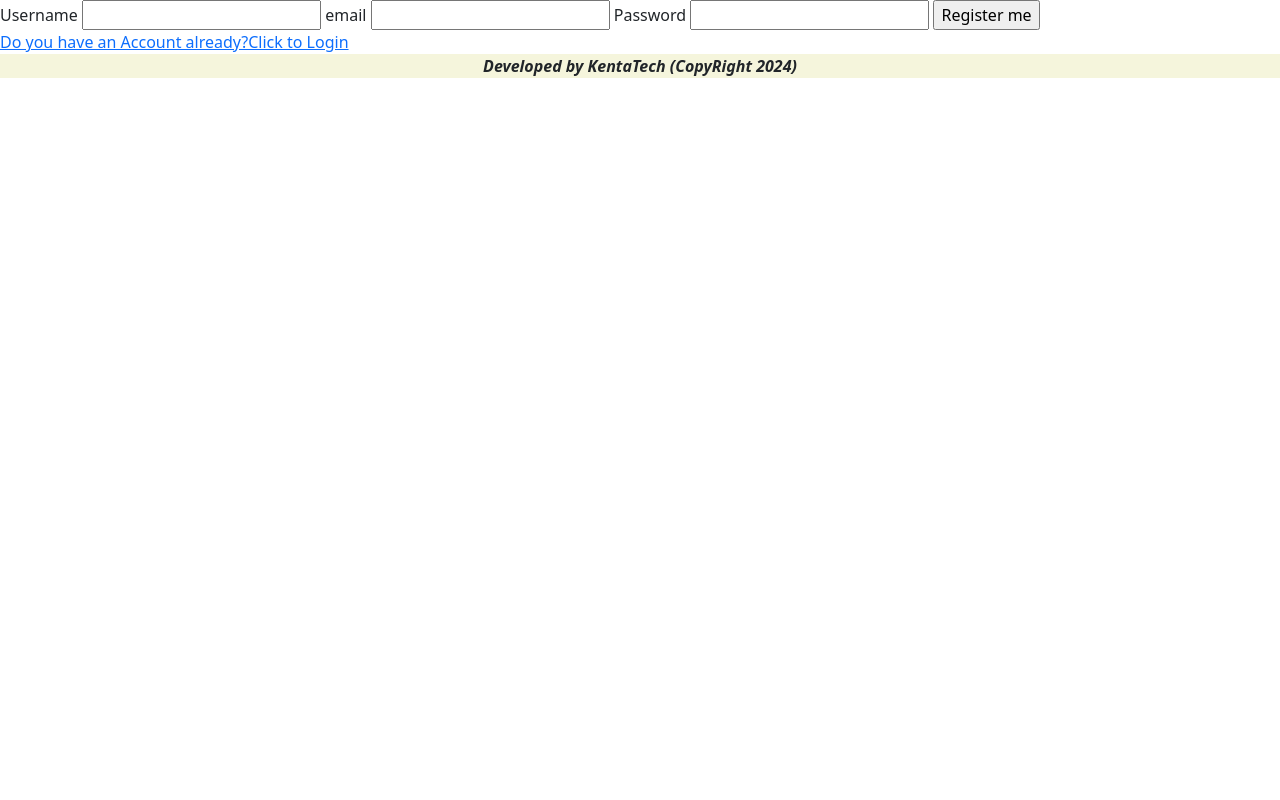
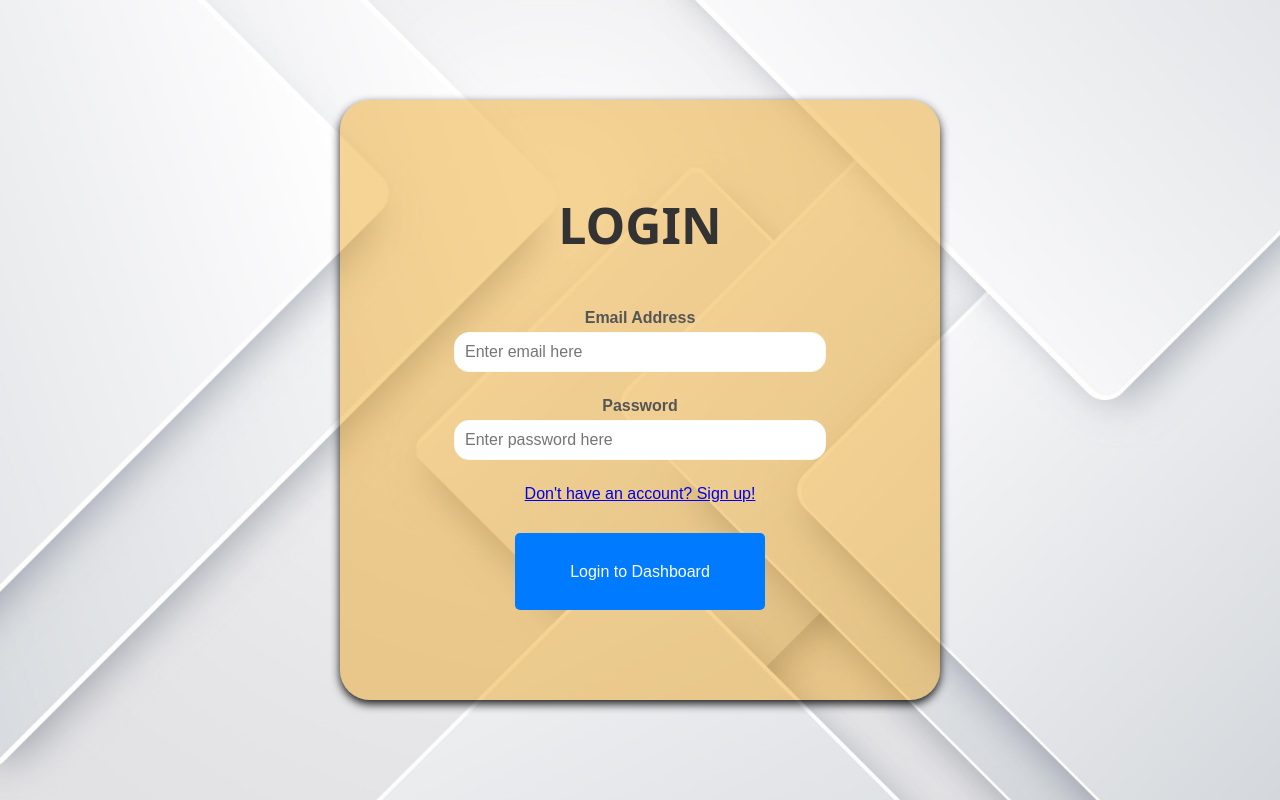
Before and after one commit to kentatech/myduka, a Flask app: page /register in a window 1280 px wide. Run offline with Flask 3, Linux system fonts and the light colour scheme.

Commit message:
login/reg UI finish build

```diff
--- a/main.py
+++ b/main.py
@@ -155,10 +155,8 @@ def salez():
         cur.execute("SELECT stock_quantity FROM products WHERE id = %s", (pid,))
         q = cur.fetchone()
         current_quantity = q[0]
-
         if current_quantity == 0:
             return "Good out of stock"
-
         if amount > current_quantity:
             return "Sale amount exceeds available stock"
 
@@ -171,8 +169,6 @@ def salez():
         # Update the products table to decrement the product count
         query_u = "UPDATE products SET stock_quantity = stock_quantity - %s WHERE id = %s"
         cur.execute(query_u,(amount, pid))
-
-
 
         return redirect("/sales")
 
--- a/templates/dashboard.html
+++ b/templates/dashboard.html
@@ -22,7 +22,7 @@
   <body class="dashbody">
     <nav class="navbar navbar-expand-lg bg-body-tertiary">
       <div class="container-fluid">
-        <a class="navbar-brand" href="#">KentaTech</a>
+        <a class="navbar-brand" href="/">KentaTech</a>
         <button
           class="navbar-toggler"
           type="button"
--- a/templates/login.html
+++ b/templates/login.html
@@ -25,7 +25,7 @@
   <body>
     <nav class="navbar navbar-expand-lg bg-body-tertiary">
       <div class="container-fluid">
-        <a class="navbar-brand" href="#">KentaTech</a>
+        <a class="navbar-brand" href="/">KentaTech</a>
         <button
           class="navbar-toggler"
           type="button"
--- a/templates/products.html
+++ b/templates/products.html
@@ -27,7 +27,7 @@
   <body>
     <nav class="navbar navbar-expand-lg bg-body-tertiary">
       <div class="container-fluid">
-        <a class="navbar-brand" href="#">KentaTech</a>
+        <a class="navbar-brand" href="/">KentaTech</a>
         <button
           class="navbar-toggler"
           type="button"
--- a/templates/register.html
+++ b/templates/register.html
@@ -4,15 +4,96 @@
     <meta charset="UTF-8" />
     <meta name="viewport" content="width=device-width, initial-scale=1.0" />
     <title>Document</title>
-    <link
+    <!-- <link
       href="https://cdn.jsdelivr.net/npm/bootstrap@5.3.3/dist/css/bootstrap.min.css"
       rel="stylesheet"
       integrity="sha384-QWTKZyjpPEjISv5WaRU9OFeRpok6YctnYmDr5pNlyT2bRjXh0JMhjY6hW+ALEwIH"
       crossorigin="anonymous"
-    />
+    /> -->
+    <style>
+      /* styles.css */
+      body {
+        margin: 0;
+        padding: 0;
+        font-family: Arial, sans-serif;
+        background-image: url("/static/images/homepage002.jpg"); /* Add your background image */
+        background-size: cover;
+        background-position: center;
+        height: 100vh;
+        display: flex;
+        justify-content: center;
+        align-items: center;
+      }
+
+      .login-container {
+        background: rgba(233, 155, 9, 0.425); /* Semi-transparent white background */
+        padding: 50px 50px 90px 50px;
+        border-radius: 30px;
+        box-shadow: 0 4px 10px rgba(0, 0, 0, 0.902);
+        text-align: center;
+        width: 500px;
+      }
+
+      h2 {
+        margin-bottom: 50px;
+        color: #333;
+        font-weight: bolder;
+        font-size: 50px;
+        font-family: system-ui, -apple-system, BlinkMacSystemFont, "Segoe UI",
+          Roboto, Oxygen, Ubuntu, Cantarell, "Open Sans", "Helvetica Neue",
+          sans-serif;
+
+      }
+
+      .input-group {
+        margin-bottom: 25px;
+      }
+
+      label {
+        display: block;
+        margin-bottom: 5px;
+        color: #555;
+        font-weight: 700;
+      }
+
+      /* input[type="text"],
+      input[type="password"] { */
+      input {
+        width: 70%;
+        padding: 10px;
+        border: 1px solid #f5fdf5;
+        border-radius: 15px;
+        font-size: 16px;
+      }
+      input:focus{
+        border: 3px solid greenyellow
+
+      }
+
+      button {
+        width: 50%;
+        height: 77px;
+        padding: 10px;
+        background-color: #007bff;
+        color: white;
+        border: none;
+        border-radius: 5px;
+        font-size: 16px;
+        cursor: pointer;
+        margin-top: 30px;
+      }
+
+      button:hover {
+        background-color: #08f65f;
+        font-family:'Franklin Gothic Medium', 'Arial Narrow', Arial, sans-serif;
+        font-size: large;
+        color: goldenrod;
+      }
+
+    </style>
   </head>
   <body>
-    <form action="/register" method="post">
+    <!-- <form action="/register" method="post">
       <label for="">Username</label>
       <input type="text" name="jina" />
       <label for="">email</label>
@@ -22,22 +103,40 @@
 
       <input type="submit" value="Register me" />
     </form>
-    <a href="/login">Do you have an Account already?Click to Login</a>
-    <footer>
+    <a href="/login">Do you have an Account already?Click to Login</a> -->
+    <div class="login-container">
+      <h2>LOGIN</h2>
+      <form action="/login" method="post" class="">
+        <div class="input-group">
+          <label for="username">Email Address</label>
+          <input type="text" id="username" name="username" placeholder="Enter email here" required />
+        </div>
+        <div class="input-group">
+          <label for="password">Password</label>
+          <input type="password" id="password" name="password" placeholder="Enter password here" required />
+        </div>
+        <a href="/register"
+          >Don't have an account? Sign up!</a
+        >
+        <br><button type="submit">Login to Dashboard</button></br>
+      </form>
+    </div>
+    <!-- <footer>
       <p
         class="card-text"
         style="
           font-weight: bold;
           font-style: italic;
           width: 100%;
-          text-align: center;
+
           background-color: beige;
         "
       >
         Developed by KentaTech (CopyRight 2024)
       </p>
-    </footer>
-    <script
+    </footer> -->
+
+    <!-- <script
       src="https://cdn.jsdelivr.net/npm/@popperjs/core@2.11.8/dist/umd/popper.min.js"
       integrity="sha384-I7E8VVD/ismYTF4hNIPjVp/Zjvgyol6VFvRkX/vR+Vc4jQkC+hVqc2pM8ODewa9r"
       crossorigin="anonymous"
@@ -46,6 +145,6 @@
       src="https://cdn.jsdelivr.net/npm/bootstrap@5.3.3/dist/js/bootstrap.min.js"
       integrity="sha384-0pUGZvbkm6XF6gxjEnlmuGrJXVbNuzT9qBBavbLwCsOGabYfZo0T0to5eqruptLy"
       crossorigin="anonymous"
-    ></script>
+    ></script> -->
   </body>
 </html>
--- a/templates/sales.html
+++ b/templates/sales.html
@@ -142,7 +142,7 @@
             {%if s[3] != None %}
             <!--line 31,33,34,35 are if statements used when value is null-->
             {{ s[3] | strftime("%B %d, %Y") }}<!--only line needed the above and below are problem solving technique when value is null-->
-            {% else %} Time Unavailable {% endif %}
+            {% else %} {{Time Unavailable}} {% endif %}
           </td>
           <!--this inputs readable date format/ first import datetime and insert custom filter before this last step-->
         </tr>
```
